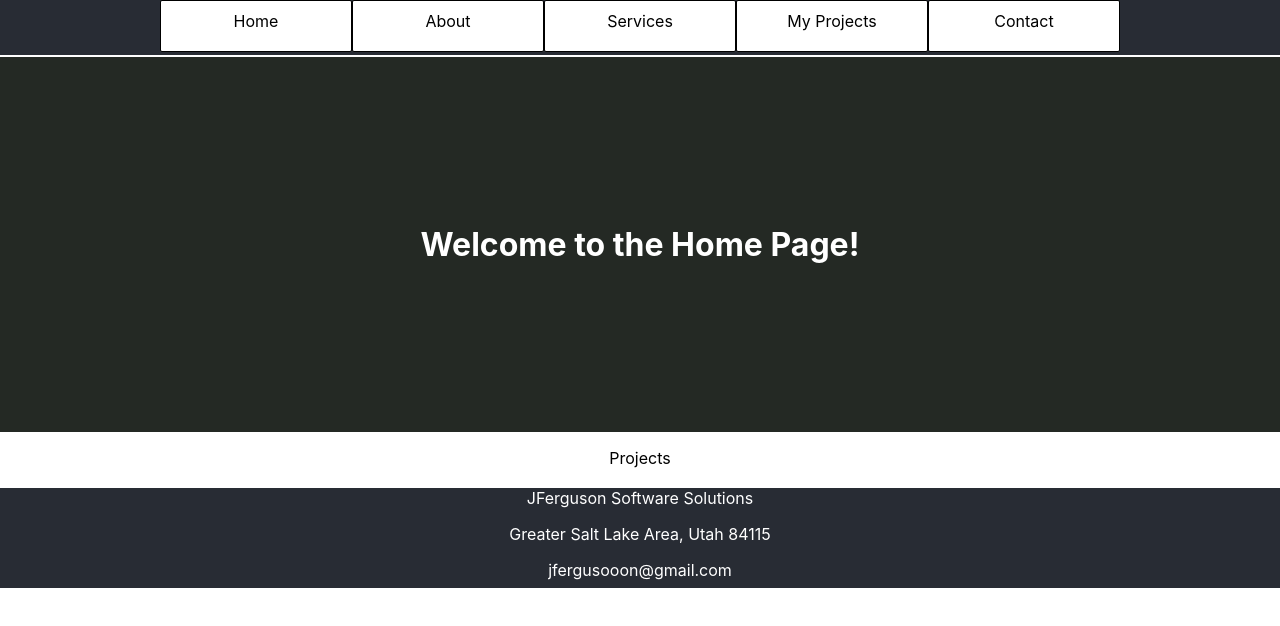
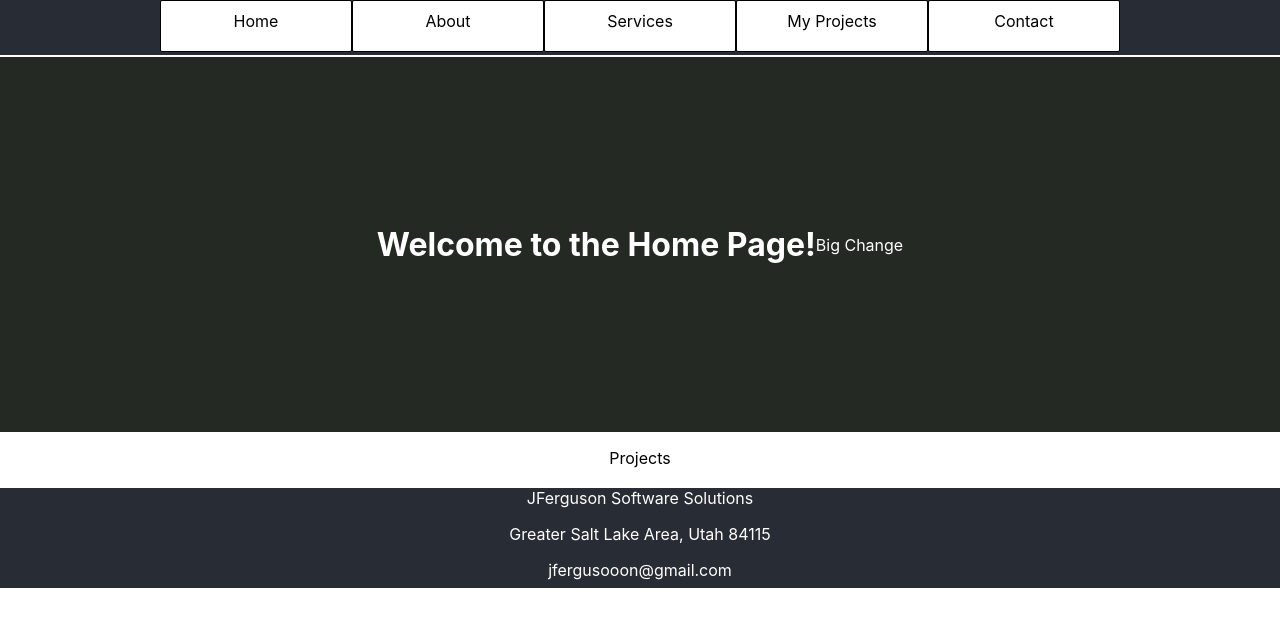
Before and after one commit to JFergusooon/ReactSite-Portfolio, a React (Create React App) app in the folder frontend/: page / in a window 1280 px wide. Shown: the top 626 px of the page. Built offline with nearby package versions, Linux system fonts and the light colour scheme.

Commit message:
Update Home.jsx

```diff
--- a/frontend/src/pages/Home.jsx
+++ b/frontend/src/pages/Home.jsx
@@ -8,6 +8,7 @@ function HomePage() {
     <NavBar/>
     <div style={{width: '100%', height: '375px', textAlign: 'center', marginTop: '2px', color: "#fff", backgroundColor: '#242924ff', display: 'flex', justifyContent: 'center', alignItems: 'center'}}>
       <h1>Welcome to the Home Page!</h1>
+      <p>Big Change</p>
     </div>
 
     <div>
```
